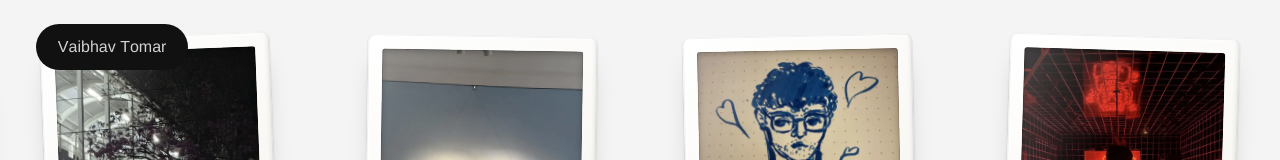
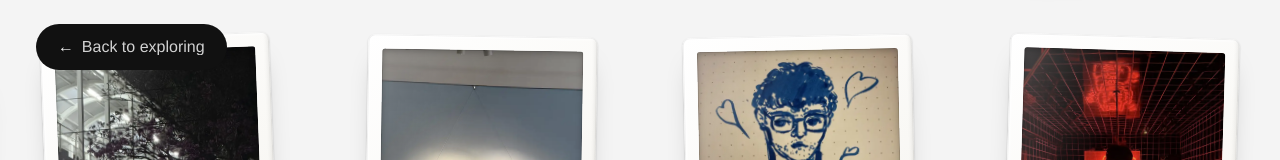
Before and after one commit to Vaibhav91one/portfolio-v3, a Next.js app: page /gallery in a window 1280 px wide. Shown: the top 160 px of the page. Built offline with nearby package versions, Linux system fonts and the light colour scheme.

Commit message:
feat(gallery): header button reads Back to exploring
Co-Authored-By: Claude Sonnet 5.5 <noreply@anthropic.com>

```diff
--- a/app/gallery/page.tsx
+++ b/app/gallery/page.tsx
@@ -14,8 +14,8 @@ export default function GalleryPage() {
     <main className="fixed inset-0 overflow-hidden bg-[#f4f4f4] text-[#111]">
       <GalleryGrid />
       <h1 className="sr-only">Gallery</h1>
-      <RollButton asChild className="absolute left-[2.8vw] top-[3vh] z-10">
-        <Link href="/">Vaibhav Tomar</Link>
+      <RollButton asChild icon={<span aria-hidden>←</span>} className="absolute left-[2.8vw] top-[3vh] z-10">
+        <Link href="/">Back to exploring</Link>
       </RollButton>
     </main>
   );
```
